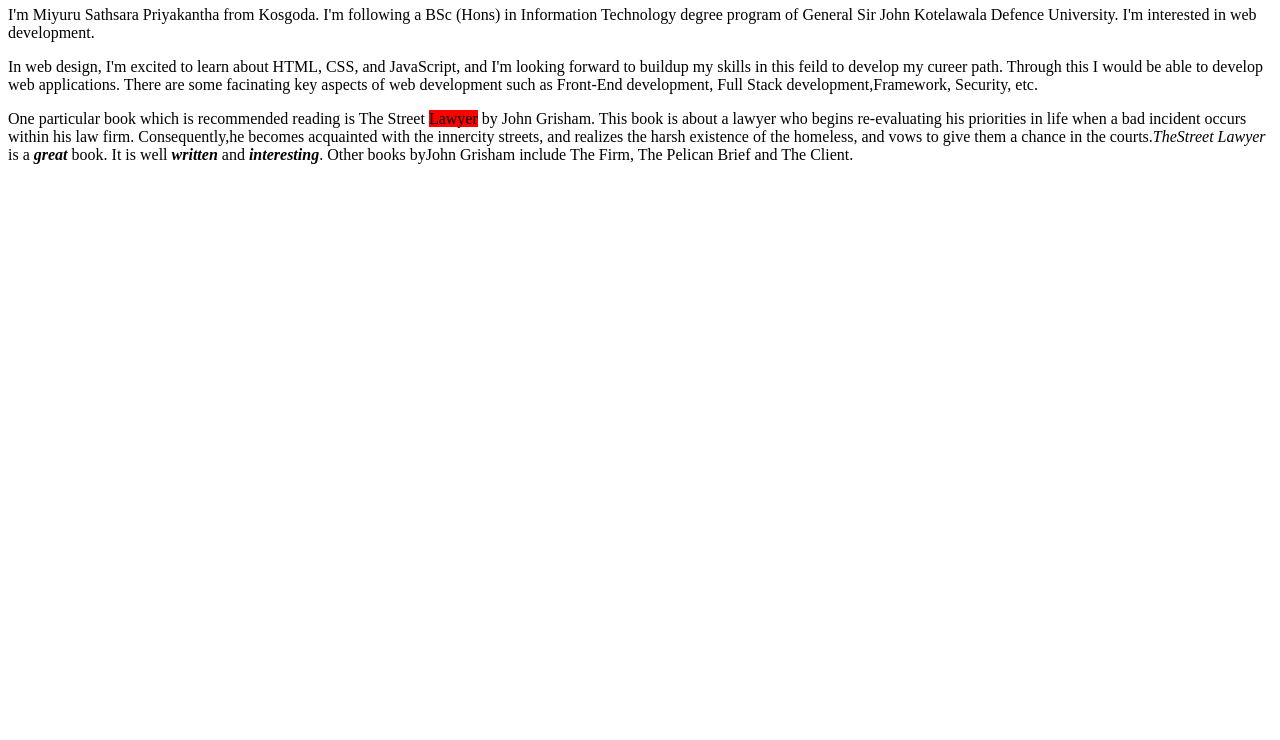
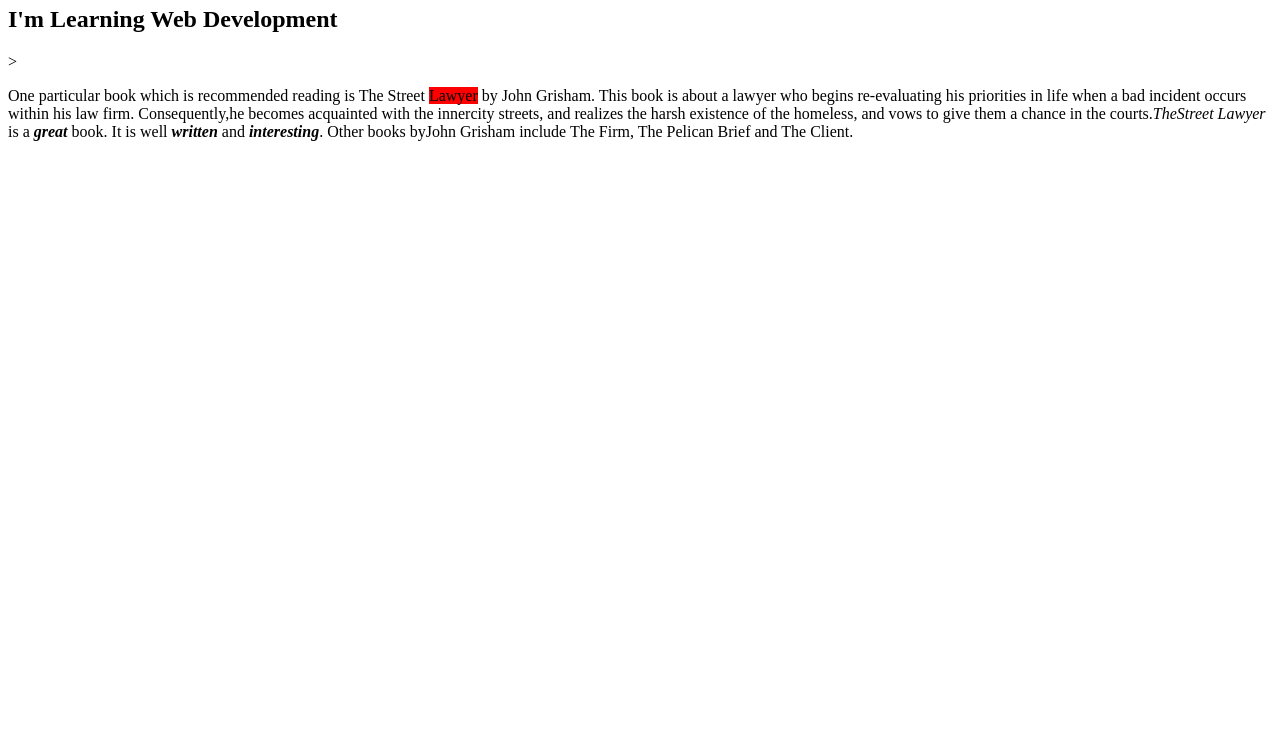
Before and after one commit to Miyuru-SP/weblog, a plain HTML site: page index.html in a window 1280 px wide. Shown: the part 60-800 px from the top of the page. Drawn offline with Linux system fonts and the light colour scheme.

Commit message:
change the body

```diff
--- a/index.html
+++ b/index.html
@@ -4,15 +4,7 @@
     </head>
     <body>
         <h1>About Me</h1>
-        <p>
-            I'm Miyuru Sathsara Priyakantha from Kosgoda. I'm following a BSc (Hons) in Information Technology degree program
-            of General Sir John Kotelawala Defence University. I'm interested in web development.
-        </p>
-        <p>
-            In web design, I'm excited to learn about HTML, CSS, and JavaScript, and I'm looking forward to buildup my skills
-            in this feild to develop my cureer path. Through this I would be able to develop web applications. There are some facinating
-            key aspects of web development such as Front-End development, Full Stack development,Framework, Security, etc.
-        </p>
+       <h2>I'm Learning Web Development</h2>>
         <p>
             One particular book which is recommended reading is The Street <mark style="background-color: red;">Lawyer</mark> by John Grisham. This book is about
             a lawyer who begins re-evaluating his priorities in life when a bad incident occurs within his law firm.
```
